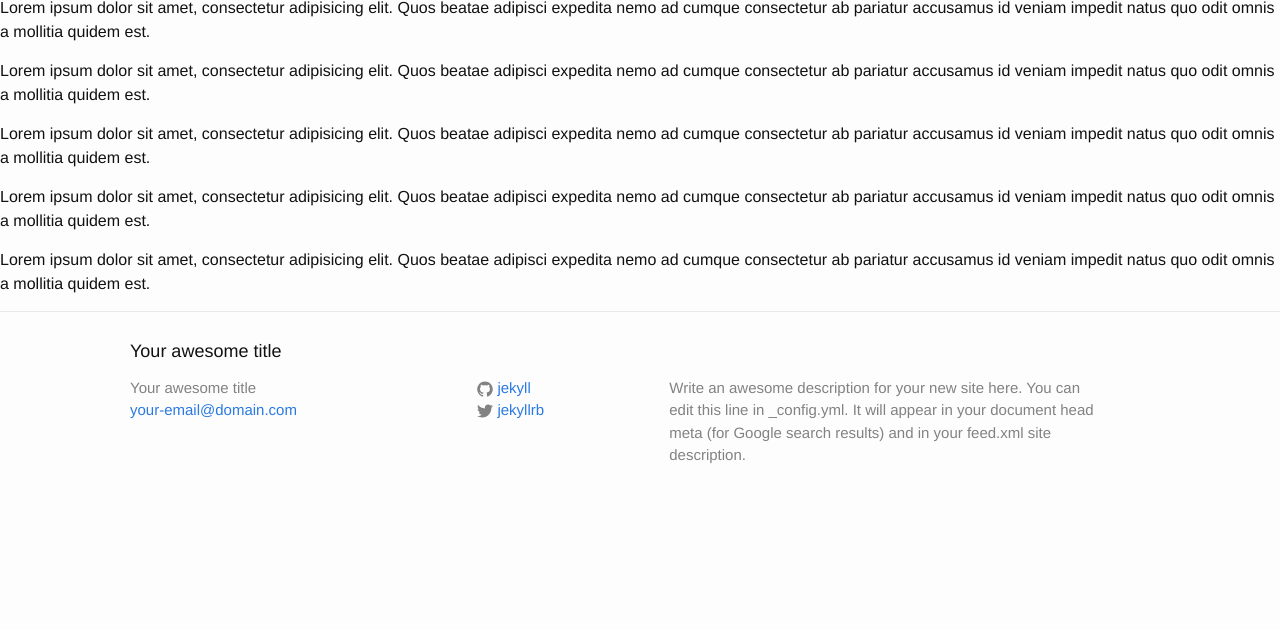
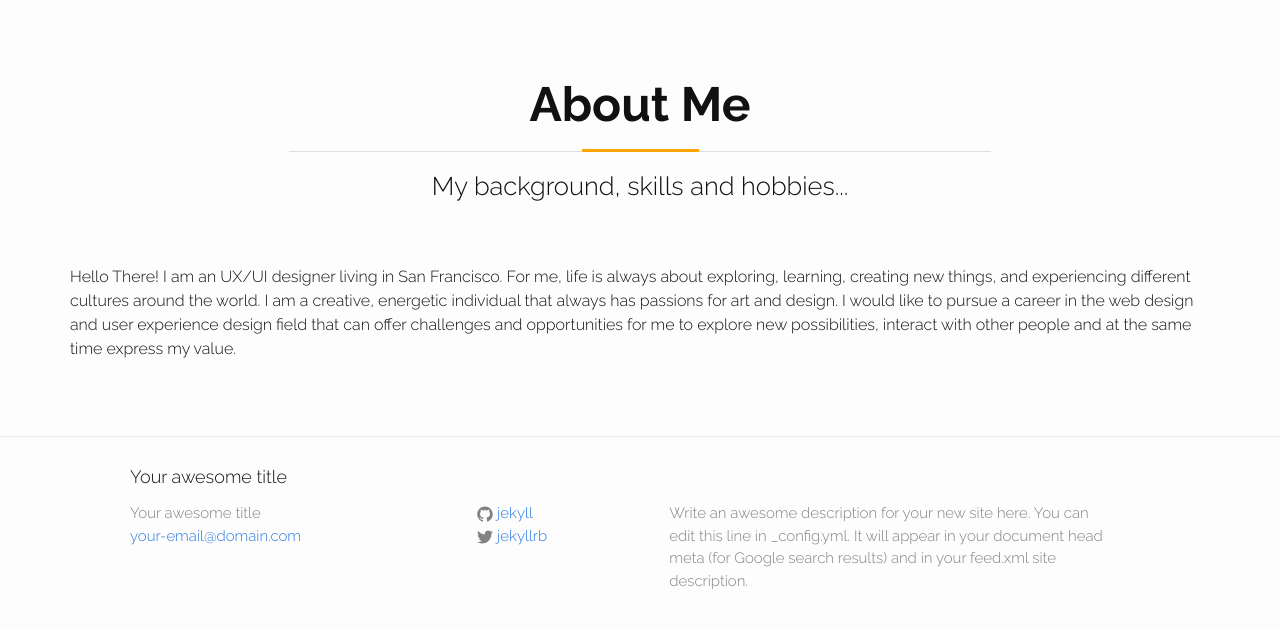
Before and after one commit to qqu/mysite, a Jekyll site: the page built from index.html, in a window 1280 px wide and 1056 px high, cut to the strip 404-1033 px from the top of the window. Built offline with Jekyll 4.4.1, drawn with Linux system fonts in a browser that asks for light colours; nearby versions of some CDN libraries.

Commit message:
section heading style

```diff
--- a/_includes/header.html
+++ b/_includes/header.html
@@ -1,6 +1,6 @@
 <header class="site-header">
 
-  <div class="wrapper">
+  <div class="container">
 
     <a class="site-title" href="{{ site.baseurl }}/">{{ site.title }}</a>
 
--- a/_includes/skills.html
+++ b/_includes/skills.html
@@ -1,17 +1,17 @@
-<div class="content">
-    <p>
-    Lorem ipsum dolor sit amet, consectetur adipisicing elit. Quos beatae adipisci expedita nemo ad cumque consectetur ab pariatur accusamus id veniam impedit natus quo odit omnis a mollitia quidem est.
-    </p>
-    <p>
-    Lorem ipsum dolor sit amet, consectetur adipisicing elit. Quos beatae adipisci expedita nemo ad cumque consectetur ab pariatur accusamus id veniam impedit natus quo odit omnis a mollitia quidem est.
-    </p>
-    <p>
-    Lorem ipsum dolor sit amet, consectetur adipisicing elit. Quos beatae adipisci expedita nemo ad cumque consectetur ab pariatur accusamus id veniam impedit natus quo odit omnis a mollitia quidem est.
-    </p>
-    <p>
-    Lorem ipsum dolor sit amet, consectetur adipisicing elit. Quos beatae adipisci expedita nemo ad cumque consectetur ab pariatur accusamus id veniam impedit natus quo odit omnis a mollitia quidem est.
-    </p>
-    <p>
-    Lorem ipsum dolor sit amet, consectetur adipisicing elit. Quos beatae adipisci expedita nemo ad cumque consectetur ab pariatur accusamus id veniam impedit natus quo odit omnis a mollitia quidem est.
-    </p>
-</div>
+<section id="skills" class="">
+    <div class="container">
+        <div class="section-header text-center">
+            <div class="row">
+                <h2 class="large section-title">About Me</h2>
+                <div class="section-subtitle">My background, skills and hobbies...</div>
+            </div>
+        </div>
+        <div class="section-content">
+            <div class="row">
+                <div class="col-md-12">
+                    <p>Hello There! I am an UX/UI designer living in San Francisco. For me, life is always about exploring, learning, creating new things, and experiencing different cultures around the world. I am a creative, energetic individual that always has passions for art and design. I would like to pursue a career in the web design and user experience design field that can offer challenges and opportunities for me to explore new possibilities, interact with other people and at the same time express my value.</p>
+                </div>
+            </div>
+        </div>
+    </div>
+</section>
--- a/assets/_sass/_base.scss
+++ b/assets/_sass/_base.scss
@@ -1,14 +1,60 @@
-// variables
+// Variables and mixins
+
+@charset "utf-8";
+@import url(https://fonts.googleapis.com/css?family=Raleway:300,400,700);
+
+// Our variables
+$base-font-family: 'Raleway', Arial, sans-serif;
+$base-font-size:   16px;
+$small-font-size:  $base-font-size * 0.875;
+$base-line-height: 1.5;
+
+$spacing-unit:     30px;
+
+$text-color:       #111;
+$background-color: #fdfdfd;
+$brand-color:      #2a7ae2;
+
+$grey-color:       #828282;
+$grey-color-light: lighten($grey-color, 40%);
+$grey-color-dark:  darken($grey-color, 25%);
+
+// Width of the content area
+$content-width:    1080px;
+
+$on-palm:          640px;
+$on-laptop:        960px;
+
+// Using media queries with like this:
+// @include media-query($on-palm) {
+//     .wrapper {
+//         padding-right: $spacing-unit / 2;
+//         padding-left: $spacing-unit / 2;
+//     }
+// }
 $header-height: 80px;
 $header-height-min: 50px;
 
-
 //font-size
 $xsm: 0.6em;
-$sm: 0.8em;
+$sm: 0.8;
 $md: 1em;
 $lg: 1.2em;
 $xlg: 1.6em;
+
+//heading
+$heading-lg: 3em;
+$heading-md: 2.4em;
+$heading-sm: 1.6em;
+
+/**
+ * Customized Mixins
+ */
+@mixin media-query($device) {
+    @media screen and (max-width: $device) {
+        @content;
+    }
+}
 
 /**
  * Reset some basic elements
@@ -47,6 +93,13 @@ ul, ol, dl, figure,
     margin-bottom: $spacing-unit / 2;
 }
 
+
+/**
+ * Images
+ */
+section {
+    padding: 60px 0;
+}
 
 
 /**
@@ -95,7 +148,54 @@ h1, h2, h3, h4, h5, h6 {
     font-weight: 300;
 }
 
+.section-header{
+    margin-bottom: $spacing-unit*2;
+    .section-title {
+        &.large {
+            font-weight: 600;
+            font-size: $heading-lg;
+            position: relative;
+            line-height: 2;
+        }
 
+        &:before {
+            content: "";
+            position: absolute;
+            width: 60%;
+            height: 1px;
+            top: auto;
+            left: 0;
+            bottom: 0;
+            right: 0;
+            margin: 0 auto;
+            background-color: #dfdfdf;
+        }
+        &:after {
+            content: "";
+            position: absolute;
+            width: 10%;
+            height: 3px;
+            top: auto;
+            left: 0;
+            right: 0;
+            bottom: 0;
+            margin: 0 auto;
+            background-color: orange;
+            @include transition(all 0.3s ease 0s);
+        }
+        &:hover::after {
+            width: 30%;
+        }
+    }
+}
+.section-subtitle {
+    font-size: $heading-sm;
+    font-weight: 300;
+}
+
+.text-center{
+    text-align: center;
+}
 
 /**
  * Links
--- a/assets/css/main.scss
+++ b/assets/css/main.scss
@@ -1,47 +1,6 @@
 ---
 # Only the main Sass file needs front matter (the dashes are enough)
 ---
-@charset "utf-8";
-
-
-// Our variables
-$base-font-family: Helvetica, Arial, sans-serif;
-$base-font-size:   16px;
-$small-font-size:  $base-font-size * 0.875;
-$base-line-height: 1.5;
-
-$spacing-unit:     30px;
-
-$text-color:       #111;
-$background-color: #fdfdfd;
-$brand-color:      #2a7ae2;
-
-$grey-color:       #828282;
-$grey-color-light: lighten($grey-color, 40%);
-$grey-color-dark:  darken($grey-color, 25%);
-
-// Width of the content area
-$content-width:    1080px;
-
-$on-palm:          640px;
-$on-laptop:        960px;
-
-
-// Using media queries with like this:
-// @include media-query($on-palm) {
-//     .wrapper {
-//         padding-right: $spacing-unit / 2;
-//         padding-left: $spacing-unit / 2;
-//     }
-// }
-@mixin media-query($device) {
-    @media screen and (max-width: $device) {
-        @content;
-    }
-}
-
-
-
 // Import partials from `sass_dir` (defaults to `_sass`)
 @import
         "bootstrap",
```
Lines whose indentation alone changed are shown as unchanged.
